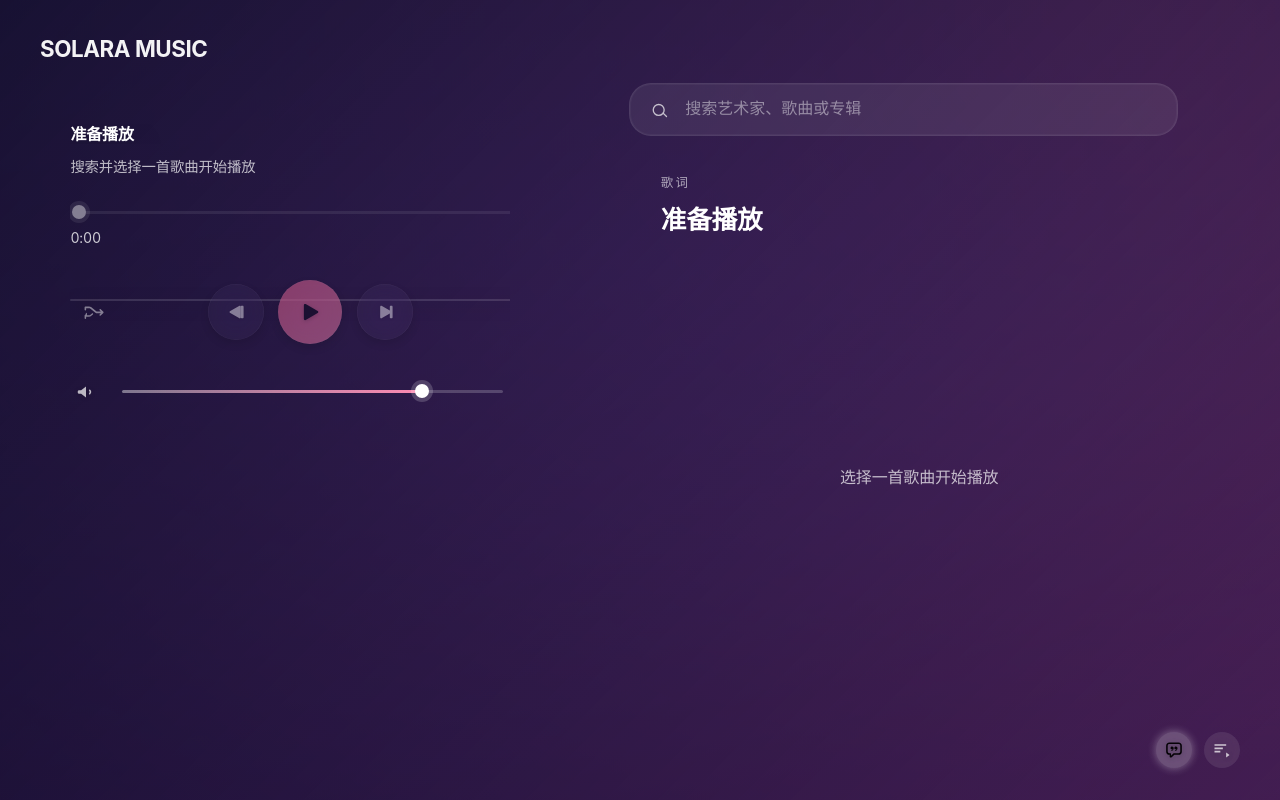
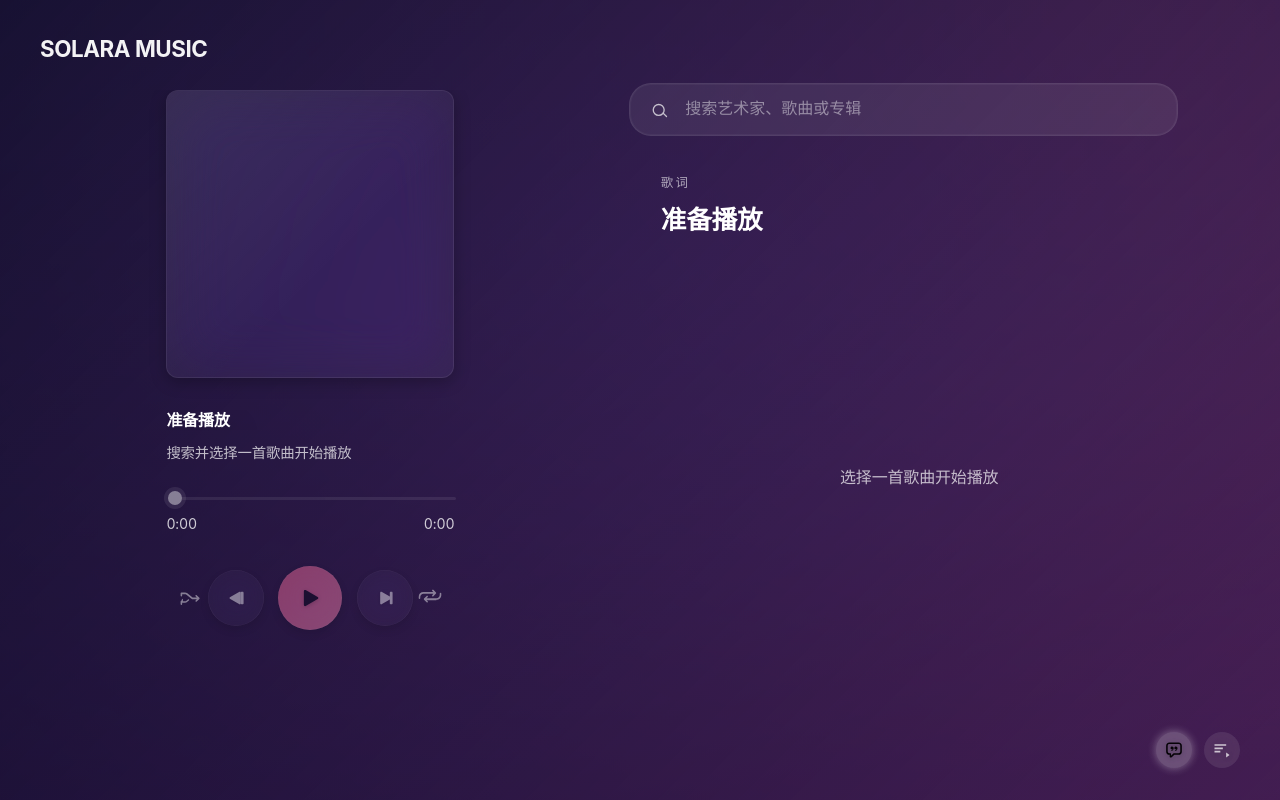
Before and after one commit to akudamatata/Solara-Apple-Music-Version, a React (Vite) app: page / in a window 1280 px wide. Built offline with nearby package versions, Linux system fonts and the light colour scheme; a web font is replaced by a local one.

Commit message:
Ensure album art matches control width

```diff
--- a/src/App.css
+++ b/src/App.css
@@ -225,8 +225,8 @@
   box-sizing: border-box;
   overflow-x: hidden;
   --album-overhang: clamp(12px, 2vw, 18px);
-  --album-width: clamp(480px, 100%, 720px);
   --progress-width: clamp(480px, 100%, 720px);
+  --album-width: var(--progress-width);
 }
 
 .album-section {
@@ -244,24 +244,25 @@
   align-items: center;
   grid-column: content-start / content-end;
   width: 100%;
-  height: auto;
-  min-width: clamp(420px, 75%, 560px);
-  min-height: clamp(420px, 75%, 560px);
-  max-width: var(--album-width);
   margin: 0 auto;
   padding: 0;
+  max-width: min(100%, var(--progress-width));
 }
 
 .album-art {
-  width: clamp(480px, 100%, 720px);
-  height: clamp(480px, 100%, 720px);
+  width: var(--progress-width);
+  height: var(--progress-width);
+  aspect-ratio: 1 / 1;
+  max-width: min(100%, 680px);
+  max-height: 680px;
+  min-width: 240px;
+  min-height: 240px;
   background-size: cover;
   background-position: center;
   border-radius: 14px;
   box-shadow: 0 24px 48px rgba(0, 0, 0, 0.45);
   position: relative;
   z-index: 1;
-  max-width: 100%;
   --album-art-image: none;
   background-image:
     linear-gradient(180deg, rgba(255, 255, 255, 0.08), rgba(255, 255, 255, 0)),
@@ -270,7 +271,8 @@
   overflow: hidden;
   display: block;
   border: 1px solid rgba(255, 255, 255, 0.12);
-  transition: box-shadow 0.6s ease, transform 0.4s ease;
+  transition: box-shadow 0.6s ease, transform 0.4s ease,
+    width 0.3s ease, height 0.3s ease;
 }
 
 .album-art::after {
@@ -1287,18 +1289,21 @@
     --panel-padding-inline: clamp(1.6rem, 3.6vw, 2.4rem);
   }
 
+  .player-stage {
+    --progress-width: clamp(220px, 36vh, 360px);
+    --album-width: var(--progress-width);
+  }
+
   .player-grid {
     gap: clamp(1.1rem, 2.4vh, 1.8rem);
     padding-block: clamp(1.2rem, 2.6vh, 2.2rem);
   }
 
-  .album-art {
-    width: clamp(220px, 36vh, 360px);
-  }
-
   .album-art.playing {
-    width: min(var(--search-bar-height, 340px), clamp(260px, 42vh, 360px));
-    height: min(var(--search-bar-height, 340px), clamp(260px, 42vh, 360px));
+    --progress-width: min(
+      var(--search-bar-height, 340px),
+      clamp(260px, 42vh, 360px)
+    );
   }
 
   .play-toggle {
@@ -1316,18 +1321,21 @@
     --panel-padding-inline: clamp(1.2rem, 3.2vw, 2rem);
   }
 
+  .player-stage {
+    --progress-width: clamp(200px, 34vh, 320px);
+    --album-width: var(--progress-width);
+  }
+
   .player-grid {
     gap: clamp(0.9rem, 2vh, 1.3rem);
     padding-block: clamp(1rem, 2vh, 1.6rem);
   }
 
-  .album-art {
-    width: clamp(200px, 34vh, 320px);
-  }
-
   .album-art.playing {
-    width: min(var(--search-bar-height, 320px), clamp(240px, 38vh, 320px));
-    height: min(var(--search-bar-height, 320px), clamp(240px, 38vh, 320px));
+    --progress-width: min(
+      var(--search-bar-height, 320px),
+      clamp(240px, 38vh, 320px)
+    );
   }
 
   .player-title {
@@ -1606,19 +1614,14 @@ input[type='range']::-moz-range-track {
 
   .player-stage {
     grid-template-columns: [content-start] minmax(0, 1fr) [content-end];
-    --album-width: clamp(220px, 68vw, 420px);
     --progress-width: clamp(220px, 90vw, 480px);
+    --album-width: var(--progress-width);
   }
 
   .player-cover {
     min-width: 0;
     min-height: 0;
-    max-width: var(--album-width);
-  }
-
-  .album-art {
-    width: var(--album-width);
-    height: var(--album-width);
+    max-width: min(100%, var(--progress-width));
   }
 
   .bottom-right {
```
